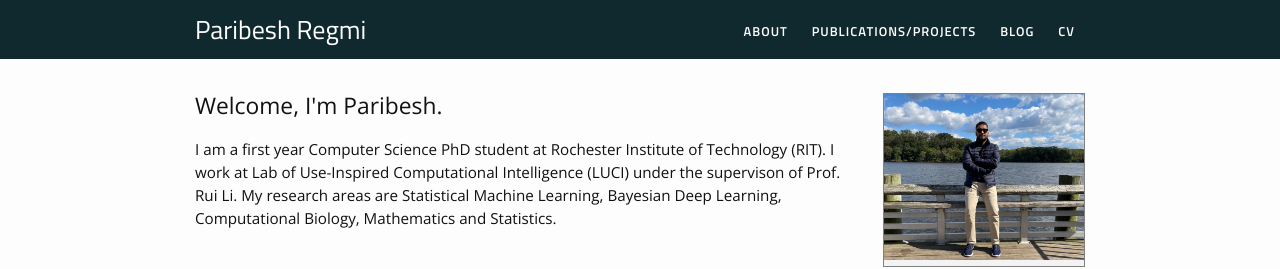
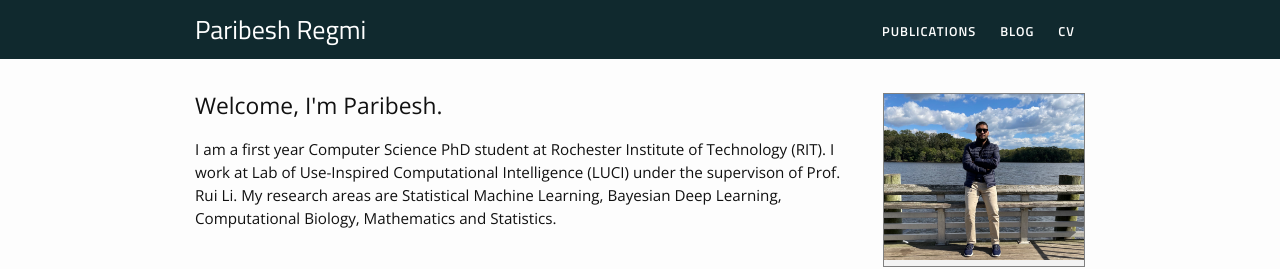
Before and after one commit to paribeshregmi/paribeshregmi.github.io, a Jekyll site: the page built from index.markdown, in a window 1280 px wide. Shown: the top 269 px of the page. Built offline with Jekyll 4.4.1, drawn with Linux system fonts in a browser that asks for light colours.

Commit message:
Update menu.yml

```diff
--- a/_data/menu.yml
+++ b/_data/menu.yml
@@ -1,8 +1,5 @@
-- title: "About"
-  href: "/about/"
-
-- title: "Publications/Projects"
-  href: "/publications-projects/"
+- title: "Publications"
+  href: "/publications/"
 
 - title: "Blog"
   href: "/blog/"
```
